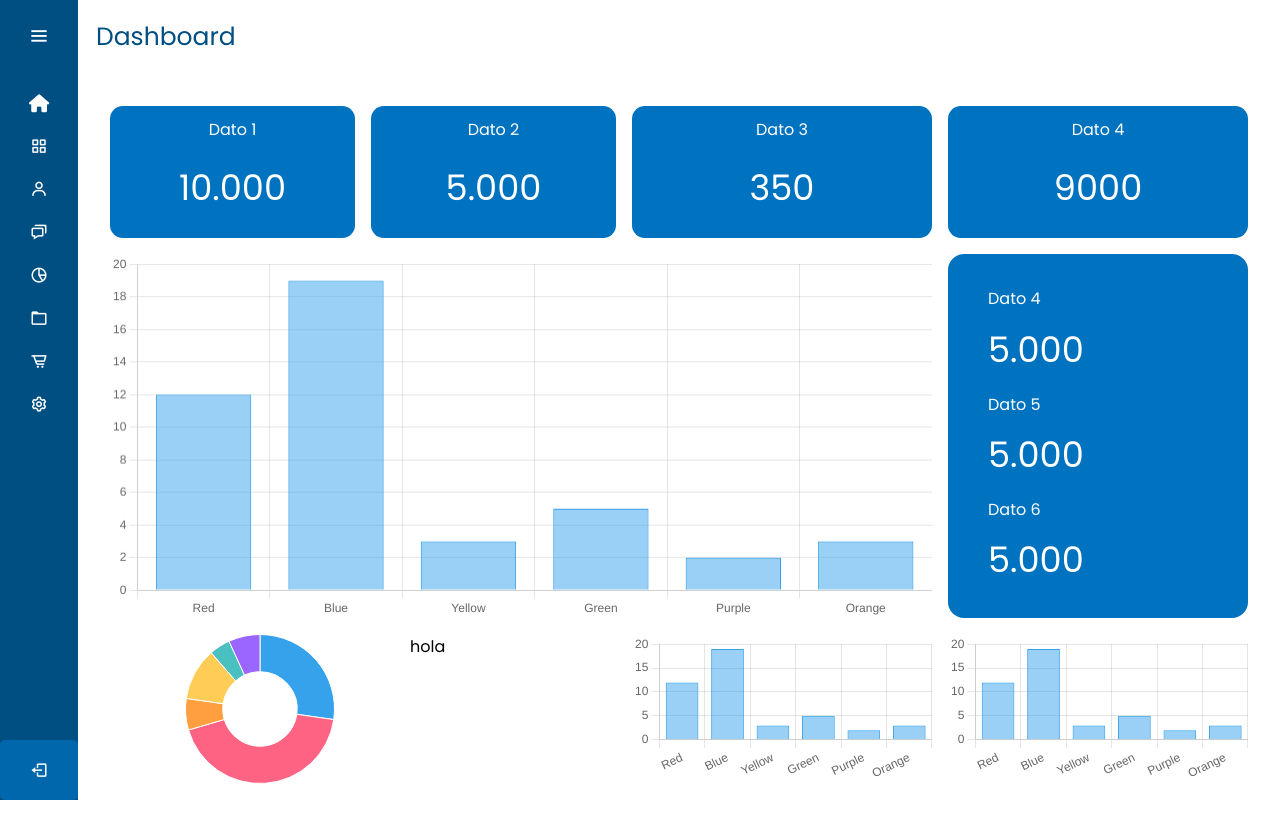
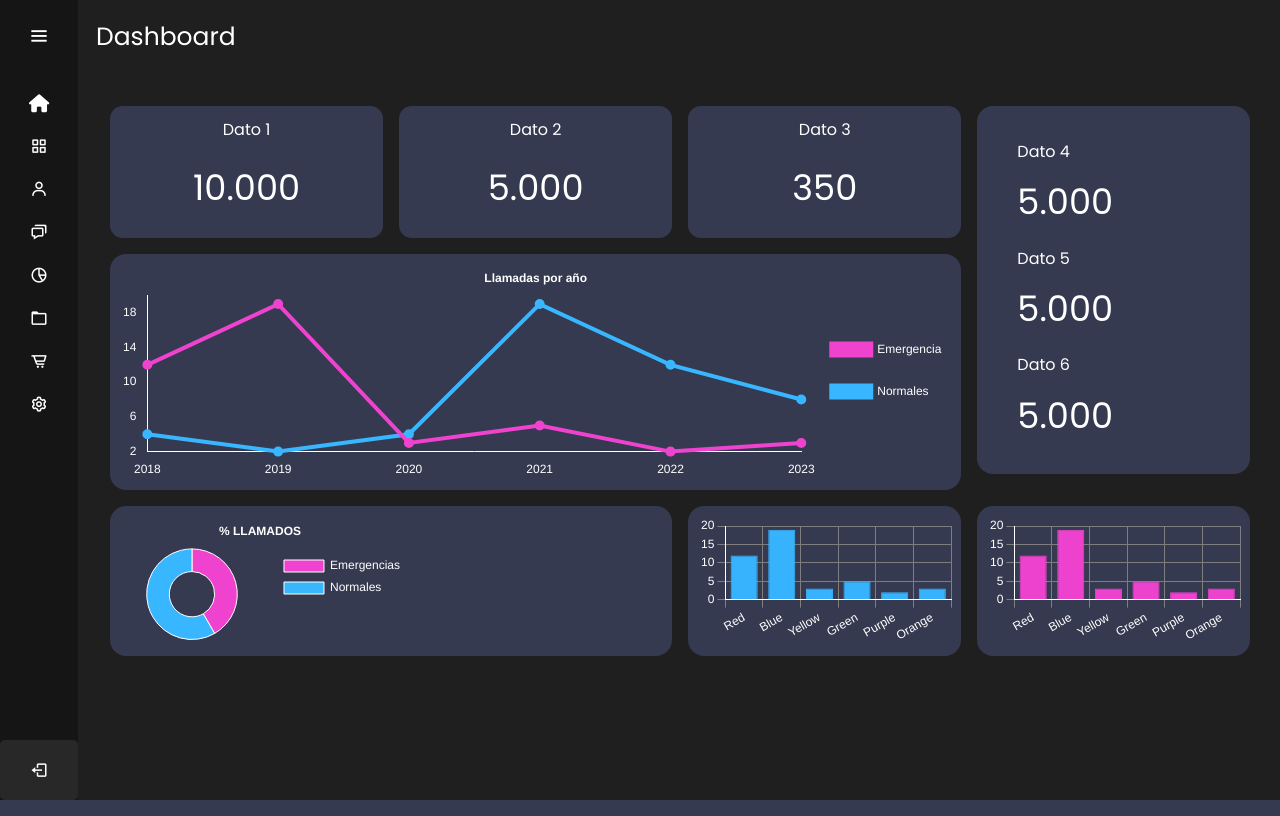
Before and after one commit to PDEjovan/olimpiadasInet, a Django app: page /dashboard/ in a window 1280 px wide. Run offline with Django 4.2, Linux system fonts and the light colour scheme; some libraries are stand-ins or nearby versions.

Commit message:
Cambios en diseños dashboard

```diff
--- a/sitio/static/Styles/dashboard_styles.css
+++ b/sitio/static/Styles/dashboard_styles.css
@@ -1,14 +1,16 @@
+
+
 .graphics_container{
     display: grid;
-    grid-template-columns: 1fr 1fr 1fr 1fr;
-    grid-template-rows: auto auto auto 150px;
+    grid-template-columns: 24% 24% 24% 24%;
+    grid-template-rows: auto 220px auto ;
     padding: 2em;
     gap: 1em;
 }
 
 .extra_info_dashboard {
     grid-column: 4/5;
-    grid-row: 2/4;
+    grid-row: 1/3;
 }
 
 .grafico_main{
@@ -17,7 +19,7 @@
 }
 
 .datos_dashboard{
-    background-color: #0073c0;
+    background-color: #353A50;
     border-radius: .8em;
     text-align: center;
     display: flex;
@@ -36,7 +38,7 @@
 
 .extra_info_dashboard{
     color: white;
-    background-color: #0073c0;
+    background-color: #353A50;
     padding: 2em 0 2em 2.5em;
     text-align: left;
     border-radius: 1em;
@@ -52,8 +54,28 @@
     gap: .7em;
 }
 
+
 .grafico_2{
     grid-column: 1/3;
     display: grid;
     grid-template-columns: 1fr 1fr;
+    border-radius: 1em;
+    padding: .5em 0 1em;
+    background-color: #353A50;
 }
+
+
+.grafico_3{
+    background-color: #353A50;
+    border-radius: 1em;
+}
+
+.grafico_4{
+    background-color: #353A50;
+    border-radius: 1em;
+}
+
+.grafico_main{
+    background-color: #353A50;
+    border-radius: 1em;
+}
--- a/sitio/static/Styles/login_styles.css
+++ b/sitio/static/Styles/login_styles.css
@@ -139,3 +139,9 @@ body{
   .btn_login:active {
     transform: translateY(-1px);
   }
+
+  .tit_login{
+    text-align: center;
+    font-family: 'Montserrat';
+    font-size: 2.4em;
+  }
--- a/sitio/static/Styles/nav_styles.css
+++ b/sitio/static/Styles/nav_styles.css
@@ -1,11 +1,12 @@
 @import url('https://fonts.googleapis.com/css2?family=Poppins&display=swap');
 
 :root{
-  --color-default:#004f83;
-  --color-second:#0067ac;
+  --color-default:#151515;
+  --color-second:#292828;
   --color-white:#fff;
-  --color-body:#fff;
+  --color-body:#1F1F1F;
   --color-light:#e0e0e0;
+  --color-text:#fff;
 }
 
 
@@ -290,7 +291,7 @@ body{
 
 .home-section .text{
   display: inline-block;
-  color:var(--color-default);
+  color:var(--color-text);
   font-size: 25px;
   font-weight: 500;
   margin: 18px;
--- a/sitio/templates/dashboard.html
+++ b/sitio/templates/dashboard.html
@@ -1,6 +1,5 @@
 {% extends 'layouts/nav.html' %}
 {% load static %}
-
 
 {% block content %}
 
@@ -21,10 +20,6 @@
     <div class="datos_dashboard">
         <p class="subtit_dato_dashboard">Dato 3</p>
         <h2 class="dato_numerico_dashboard">350</h2>
-    </div>
-    <div class="datos_dashboard">
-        <p class="subtit_dato_dashboard">Dato 4</p>
-        <h2 class="dato_numerico_dashboard">9000</h2>
     </div>
 
     <div class="extra_info_dashboard">
@@ -49,7 +44,7 @@
             <canvas id="grafico2"></canvas>
         </div>
         <div>
-            hola
+
         </div>
     </div>
     <div class="grafico grafico_3">
@@ -67,29 +62,81 @@
     const graf1 = document.getElementById('grafico1');
 
     new Chart(graf1, {
-      type: 'bar',
+      type: 'line',
       data: {
-        labels: ['Red', 'Blue', 'Yellow', 'Green', 'Purple', 'Orange'],
+        labels: ['2018', '2019', '2020', '2021', '2022', '2023'],
         datasets: [{
-          label: '# of Votes',
+          label: 'Emergencia',
           data: [12, 19, 3, 5, 2, 3],
-          borderWidth: 1,
+          borderWidth: 4,
+          backgroundColor: '#EF43CF',
+          borderColor: '#EF43CF'
+
+        },
+        {
+          label: 'Normales',
+          data: [4, 2, 4, 19, 12, 8],
+          borderWidth: 4,
+          backgroundColor: '#38B6FF',
+          borderColor: '#38B6FF'
+
         }]
       },
       options: {
+        layout: {
+          padding: {
+            left: 10,
+            right: 10,
+            top: 7,
+            bottom: 10,
+          }
+        },
         plugins: {
+
+            title: {
+                display:true,
+                text: "Llamadas por año",
+                align: "center",
+                color: "#fff"
+            },
             legend: {
-                display: false
+                display: true,
+                position: 'right',
+                labels:{
+                  color: '#fff',
+                  padding:30
+
+                }
             }
         },
 
         maintainAspectRatio:false,
 
-        scales: {
-          y: {
-            beginAtZero: true
+        scales:{
+          x:{
+            color:'white',
+            border:{
+              color: 'white',
+            },
+            ticks:{
+              color:'white', beginAtZero: true,
+            },
+            grid:{
+              display:false,
+            },
+          },
+          y:{
+            ticks:{
+              color:'white', beginAtZero: true,
+            },
+            border:{
+              color: 'white',
+            },
+            grid:{
+              display:false,
+            },
           }
-        }
+        },
       }
     });
 </script>
@@ -99,19 +146,32 @@
     new Chart(graf2, {
       type: 'doughnut',
       data: {
-        labels: ['Red', 'Blue', 'Yellow', 'Green', 'Purple', 'Orange'],
+        labels: ['Emergencias', 'Normales'],
         datasets: [{
-          label: '# of Votes',
-          data: [12, 19, 3, 5, 2, 3],
+          label: 'Llamados',
+          data: [5, 7],
+          backgroundColor: ['#EF43CF', '#38B6FF'],
           borderWidth: 1,
         }]
       },
       options: {
         plugins: {
+
             legend: {
-                display: false
+                display: true,
+                position: "right",
+                labels:{
+                  color:'white',
+                },
+            },
+            title: {
+              display: true,
+              text: "% LLAMADOS",
+              color: '#fff',
+
             }
         },
+
 
         maintainAspectRatio:false,
 
@@ -123,6 +183,7 @@
             display:false
           }
         }
+
       }
     });
 </script>
@@ -136,29 +197,62 @@
         datasets: [{
           label: '# of Votes',
           data: [12, 19, 3, 5, 2, 3],
+          backgroundColor: 'rgba(56, 182, 255 , 0.99)' ,
           borderWidth: 1,
+          borderColor: 'rgb(56, 182, 255)'
+
         }]
       },
       options: {
+        scales:{
+          x:{
+            color:'white',
+            border:{
+              color: 'white',
+            },
+            ticks:{
+              color:'white', beginAtZero: true,
+            },
+            grid:{
+              color: '#7E7E7E',
+            },
+          },
+          y:{
+            ticks:{
+              color:'white', beginAtZero: true,
+            },
+            border:{
+              color: 'white',
+            },
+            grid:{
+              color: '#7E7E7E',
+            },
+          }
+        },
+
+        layout: {
+          padding: {
+            left: 10,
+            right: 10,
+            top: 20,
+            bottom: 10,
+          }
+        },
         plugins: {
             legend: {
-                display: false
-            }
+                display: false,
+
+            },
         },
 
         maintainAspectRatio:false,
 
-        scales: {
-          y: {
-            beginAtZero: true
-          }
-        }
+
       }
     });
 </script>
 <script>
     const graf4 = document.getElementById('grafico4');
-
     new Chart(graf4, {
       type: 'bar',
       data: {
@@ -167,22 +261,57 @@
           label: '# of Votes',
           data: [12, 19, 3, 5, 2, 3],
           borderWidth: 1,
+          color:'white',
+          backgroundColor: 'rgba(239, 67, 207, 0.99)' ,
+          borderWidth: 1,
+          borderColor: 'rgb(239, 67, 207)'
         }]
       },
       options: {
+        scales:{
+          x:{
+            color:'white',
+            border:{
+              color: 'white',
+            },
+            ticks:{
+              color:'white', beginAtZero: true,
+            },
+            grid:{
+              color: '#7E7E7E',
+            },
+          },
+          y:{
+            ticks:{
+              color:'white', beginAtZero: true,
+            },
+            border:{
+              color: 'white',
+            },
+            grid:{
+              color: '#7E7E7E',
+            },
+          }
+        },
+
+        layout: {
+          padding: {
+            left: 10,
+            right: 10,
+            top: 20,
+            bottom: 10,
+          }
+        },
         plugins: {
             legend: {
-                display: false
-            }
+                display: false,
+
+            },
         },
 
         maintainAspectRatio:false,
 
-        scales: {
-          y: {
-            beginAtZero: true
-          }
-        }
+
       }
     });
 </script>
--- a/sitio/templates/login.html
+++ b/sitio/templates/login.html
@@ -13,7 +13,9 @@
 <link href="https://fonts.googleapis.com/css2?family=Montserrat:wght@200;400;500;600;700&family=Source+Code+Pro:wght@300;400;500;600&display=swap" rel="stylesheet">
 </head>
 <body>
+    <h1 class="tit_login">Código Azul</h1>
     <form action="POST" class="login-box login">
+        {% csrf_token %}
         <div class="titulo_login"><h2>Iniciar Sesión</h2></div>
         <div class="user-box">
             <input type="text" name="" required="">
```
